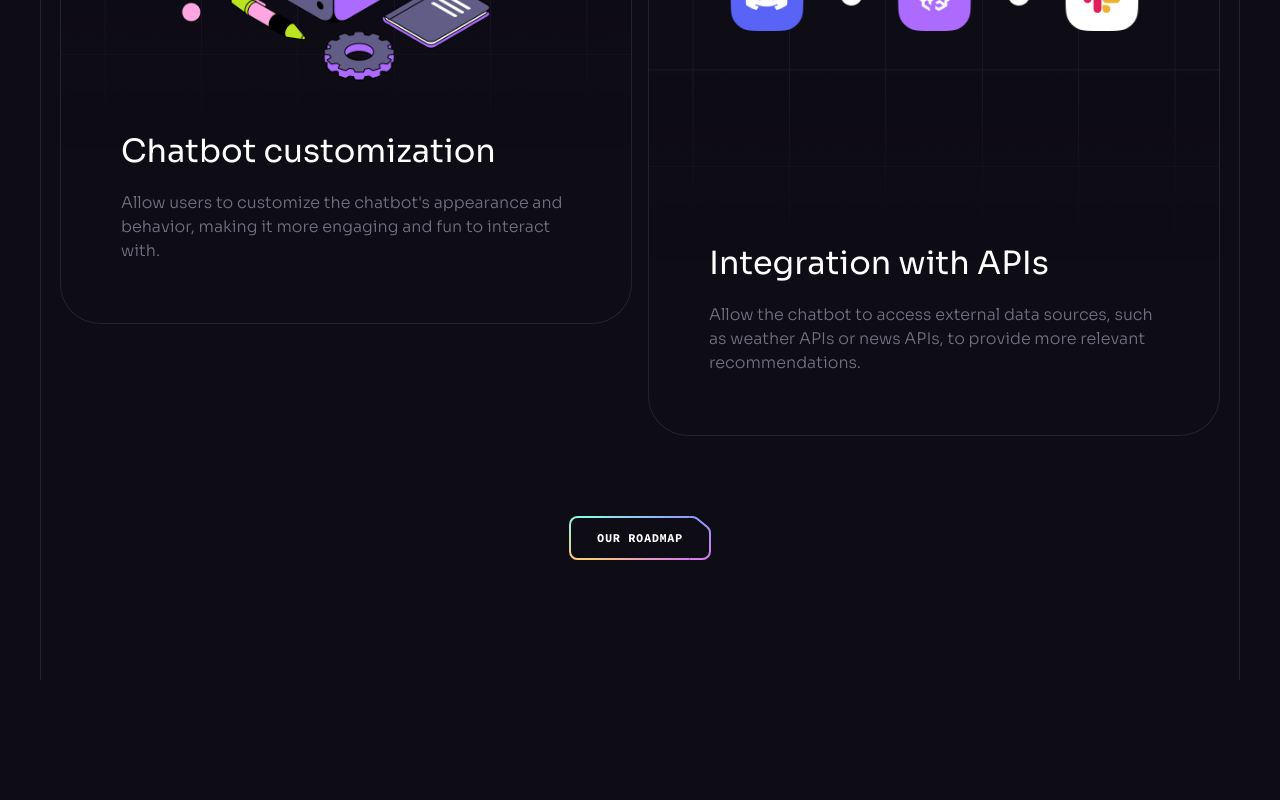
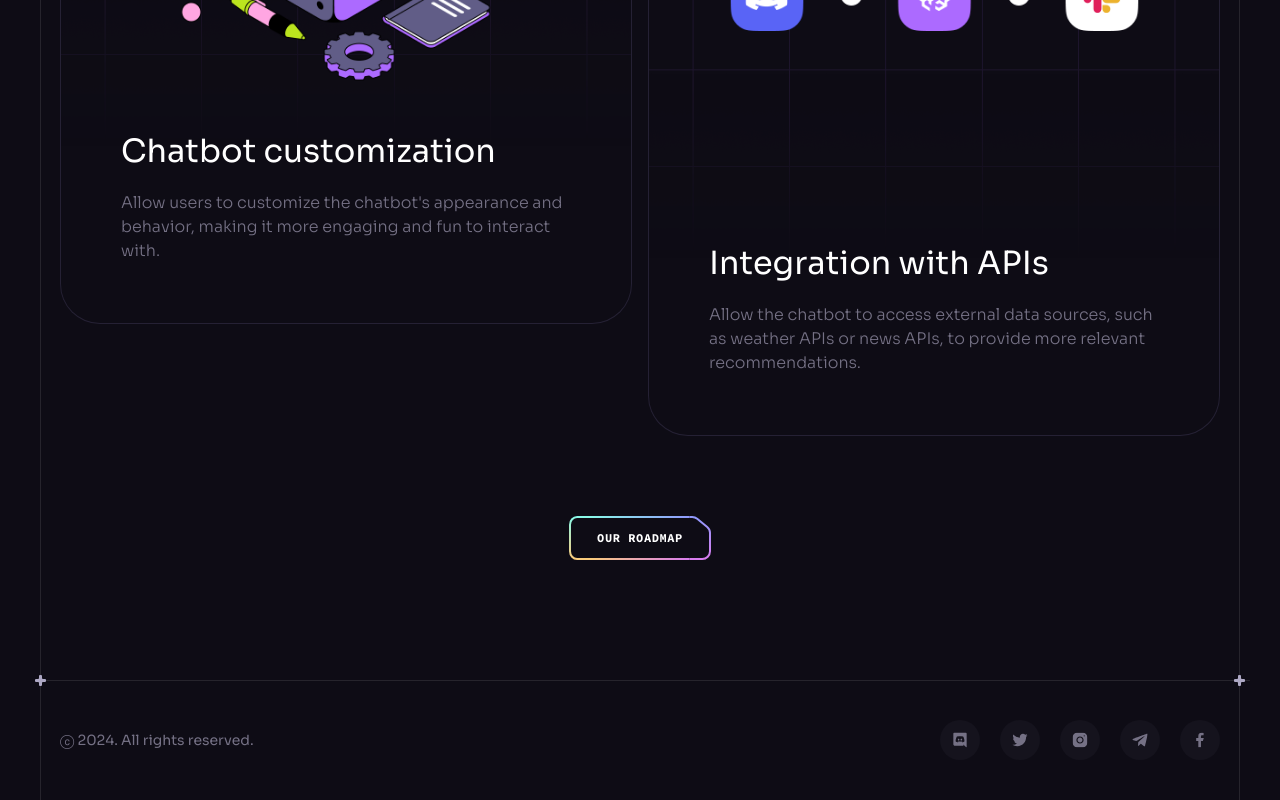
Before and after one commit to Tydomx/Brainwave, a React (Vite) app: page / in a window 1280 px wide. Shown: the part 8471-9271 px from the top of the page. Before the commit the page ends 9151 px from the top, so only its background shows below. Built offline with nearby package versions, Linux system fonts and the light colour scheme.

Commit message:
add footer

```diff
--- a/src/App.jsx
+++ b/src/App.jsx
@@ -1,6 +1,7 @@
 import ButtonGradient from "./assets/svg/ButtonGradient";
 import Benefits from "./components/Benefits";
 import Collaboration from "./components/Collaboration";
+import Footer from "./components/Footer";
 import Header from "./components/Header";
 import Hero from "./components/Hero";
 import Pricing from "./components/Pricing";
@@ -18,6 +19,7 @@
         <Services />
         <Pricing />
         <Roadmap />
+        <Footer />
       </div>
       <ButtonGradient />
     </>
--- /dev/null
+++ b/src/components/Footer.jsx
@@ -0,0 +1,33 @@
+import { socials } from "../constants";
+import Section from "./Section";
+
+const Footer = () => {
+  return (
+    <Section crosses className="!px-0 !py-10">
+      <div
+        className="container flex sm:justify-between
+      justify-center items-center gap-10 max-sm:flex-col"
+      >
+        <p className="caption text-n-4 lg:block">
+          ⓒ {new Date().getFullYear()}. All rights reserved.
+        </p>
+
+        <ul className="flex gap-5 flex-wrap">
+          {socials.map((item) => (
+            <a
+              key={item.id}
+              href={item.url}
+              target="_blank"
+              className="flex items-center justify-center w-10 h-10
+              bg-n-7 rounded-full transition-colors hover-bg-n-6"
+            >
+              <img src={item.iconUrl} width={16} height={16} alt={item.title} />
+            </a>
+          ))}
+        </ul>
+      </div>
+    </Section>
+  );
+};
+
+export default Footer;
```
